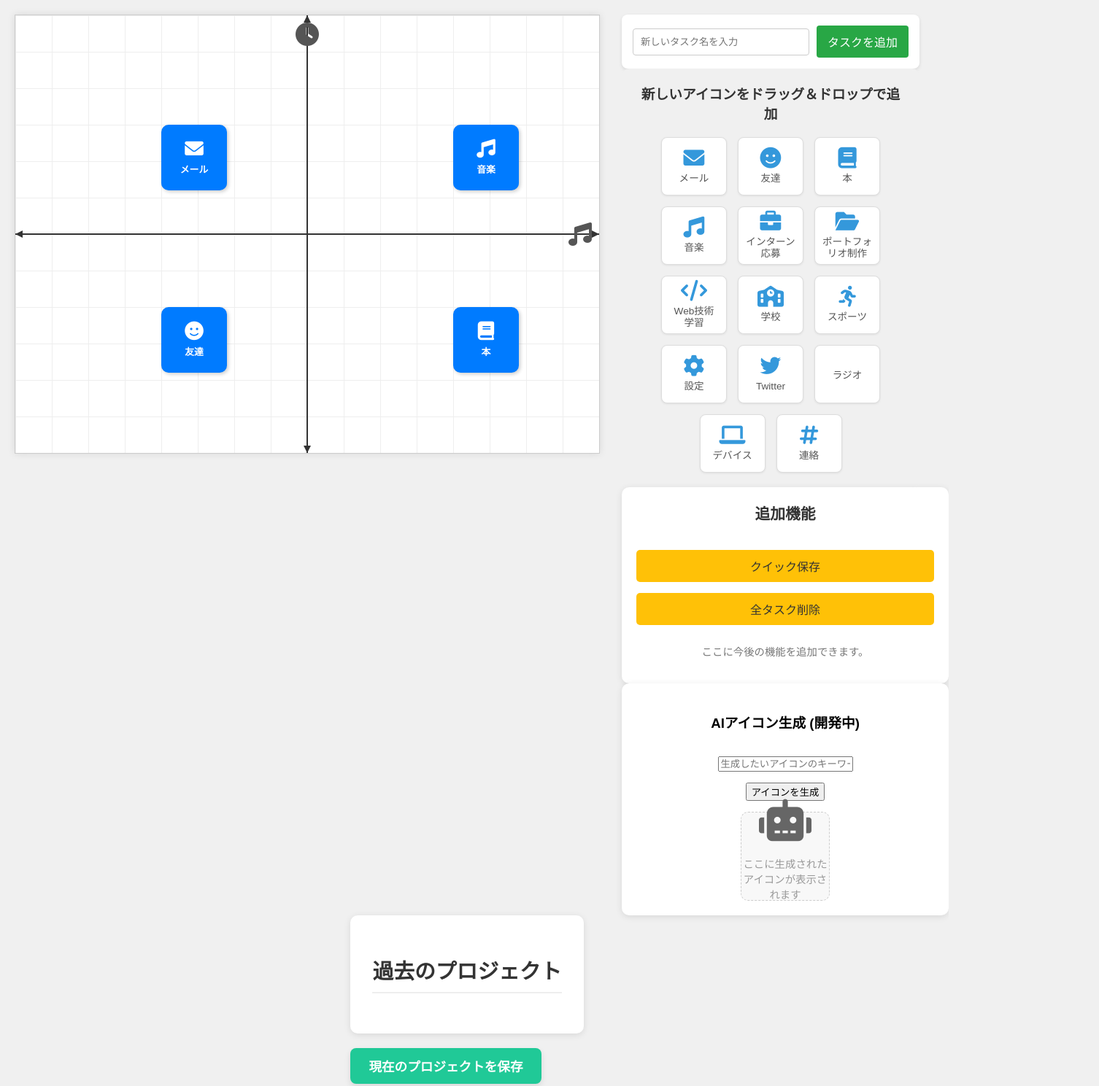
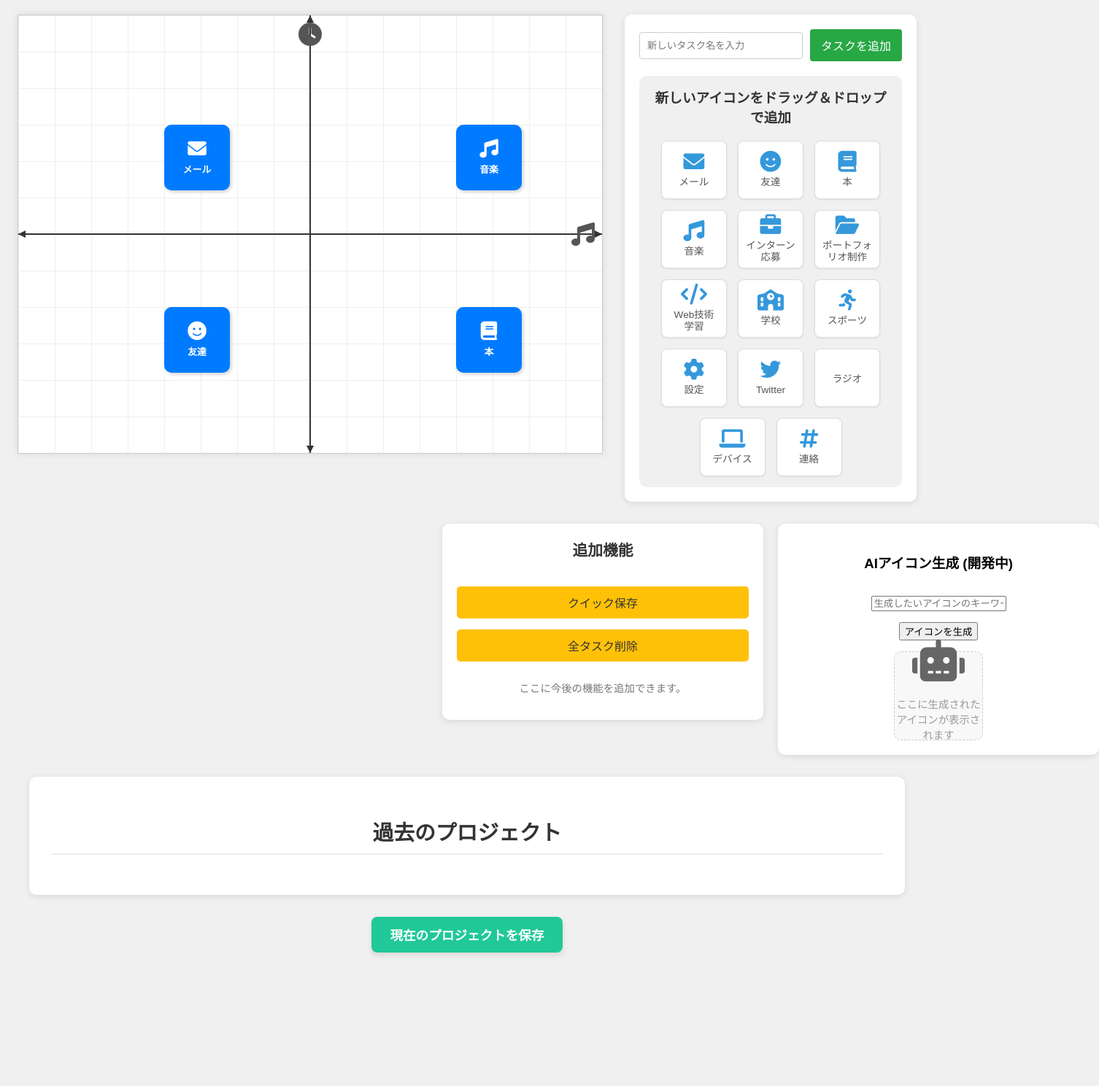
Before and after one commit to kohta-Aze/UI-UX_2025_0714, a plain HTML site: page index.html in a window 1280 px wide. Shown: the top 1489 px of the page at 73% size, 1506 px wide, since content can reach past the window. After the commit the page ends 1326 px from the top, so only its background shows below. Drawn offline with Linux system fonts and the light colour scheme.

Commit message:
Update style.css

```diff
--- a/style.css
+++ b/style.css
@@ -4,8 +4,8 @@ body {
     font-family: sans-serif;
     background-color: #f0f0f0;
     display: flex;
-    flex-direction: column;
-    justify-content: center;
+    flex-direction: column; /* 全体を縦方向に並べる */
+    justify-content: flex-start; /* 上から配置 */
     align-items: center;
     min-height: 100vh;
     padding: 20px;
@@ -13,16 +13,16 @@ body {
     overflow-y: auto;
 }
 
-/* メインコンテンツを囲むラッパー */
+/* メインコンテンツを囲むラッパー (地図と右側カラム) */
 .main-content-wrapper {
     display: flex;
-    flex-direction: row;
-    align-items: flex-start;
+    flex-direction: row; /* 横並び */
+    align-items: flex-start; /* 上揃え */
     justify-content: center;
     gap: 30px; /* 地図と操作パネルの間のスペース */
     width: 100%;
     max-width: 1400px;
-    /* margin-bottom: 40px; ★不要になるため削除 */
+    margin-bottom: 30px; /* 下の要素との間隔 */
 }
 
 /* --- メインのグリッドコンテナ (.container) --- */
@@ -35,7 +35,6 @@ body {
     border: 1px solid #ccc;
     background-color: #fff;
     box-shadow: 0 0 10px rgba(0,0,0,0.1);
-    margin-bottom: 0;
     flex-shrink: 0;
 }
 /* --- 軸のスタイル (変更なし) --- */
@@ -92,42 +91,94 @@ body {
 .task-icon.dragging { cursor: grabbing; z-index: 1000; }
 .task-icon.dragging-just-finished { pointer-events: none; }
 
-/* ★右側パネル全体のラッパー (新規) */
-.right-panel-wrapper {
+/* 右側のカラム全体を囲む新しいラッパー */
+.right-column-container {
     display: flex;
     flex-direction: column; /* 縦方向に要素を並べる */
-    gap: 30px; /* パネル間のスペース */
-    width: 400px; /* 右側パネル全体の幅 */
+    gap: 30px; /* 上下のパネル間のスペース */
+    width: 400px; /* 右側カラム全体の幅 */
     flex-shrink: 0;
 }
 
-/* --- 下部パネルのレイアウト (調整) --- */
-.bottom-panel {
+/* 右上部分: タスク追加とアイコンパレット */
+.top-right-panel {
     display: flex;
-    flex-direction: column; /* 縦積みに変更（以前の bottom-panel の内容） */
-    align-items: center;
+    flex-direction: column;
     gap: 20px;
-    width: 100%; /* 親要素の幅いっぱいに */
-    flex-shrink: 0;
+    background-color: #fff;
+    border-radius: 10px;
+    box-shadow: 0 2px 10px rgba(0,0,0,0.1);
+    padding: 20px;
+    width: 100%;
+    box-sizing: border-box;
 }
 
-.left-section {
+/* 右下部分: 追加機能とAIアイコン生成 */
+.bottom-right-panel {
     display: flex;
-    flex-direction: column;
-    align-items: center;
-    gap: 20px;
-    width: 100%;
-}
-
-/* AI画像生成機能と追加機能パネルを横並びにするラッパー */
-.ai-section-wrapper {
-    display: flex;
-    flex-direction: row; /* 横並び */
+    flex-direction: row; /* 横並びにする */
     gap: 20px;
     width: 100%;
     justify-content: center; /* 中央寄せ */
     align-items: flex-start; /* 上揃え */
 }
+
+
+/* --- テキスト入力フォーム (調整なし) --- */
+.add-task-form {
+    display: flex;
+    justify-content: center;
+    align-items: center;
+    gap: 10px;
+    /* padding: 15px; ★top-right-panel にパディングがあるので削除 */
+    /* background-color: #fff; ★top-right-panel に背景があるので削除 */
+    /* border-radius: 8px; ★top-right-panel に角丸があるので削除 */
+    /* box-shadow: 0 2px 5px rgba(0,0,0,0.1); ★top-right-panel にシャドウがあるので削除 */
+    width: 100%;
+    box-sizing: border-box;
+}
+.add-task-form input[type="text"] {
+    flex-grow: 1;
+    padding: 10px; border: 1px solid #ccc; border-radius: 4px;
+}
+.add-task-form button {
+    padding: 10px 15px; background-color: #28a745; color: white;
+    border: none; border-radius: 4px; cursor: pointer; font-size: 1em;
+    transition: background-color 0.2s ease-in-out;
+}
+.add-task-form button:hover { background-color: #218838; }
+
+/* --- ドラッグ可能なアイコンパレット (調整なし) --- */
+.draggable-icons-container {
+    /* padding: 20px; ★top-right-panel にパディングがあるので削除 */
+    background-color: #f0f0f0; /* 内側の背景色 */
+    border-radius: 10px;
+    text-align: center;
+    width: 100%;
+    box-sizing: border-box;
+    padding: 15px; /* 内側のパディング */
+}
+.draggable-icons-container h3 { margin-top: 0; margin-bottom: 20px; color: #333; }
+.icon-palette {
+    display: flex; flex-wrap: wrap; gap: 15px; justify-content: center;
+}
+.draggable-icon {
+    display: flex; flex-direction: column; align-items: center; justify-content: center;
+    padding: 10px; border: 1px solid #ddd; border-radius: 8px; background-color: #fff;
+    cursor: grab; transition: transform 0.1s ease-in-out, box-shadow 0.2s ease;
+    width: 90px; height: 80px; box-sizing: border-box; box-shadow: 0 1px 3px rgba(0,0,0,0.08);
+}
+.draggable-icon:hover { box-shadow: 0 4px 8px rgba(0,0,0,0.15); transform: translateY(-2px); }
+.draggable-icon i { margin-bottom: 5px; color: #3498db; font-size: 1.8em; }
+.draggable-icon span {
+    font-size: 0.85em; color: #555; text-align: center; word-break: break-word; line-height: 1.2;
+}
+.is-dragging {
+    opacity: 0.5;
+    border: 2px dashed #007bff;
+    z-index: 1000;
+}
+
 
 /* AI画像生成機能 */
 .ai-image-generator {
@@ -135,13 +186,13 @@ body {
     border-radius: 10px;
     box-shadow: 0 2px 10px rgba(0,0,0,0.1);
     padding: 20px;
-    width: 100%; /* ai-section-wrapperの残り幅に合わせる */
+    width: 100%;
     display: flex;
     flex-direction: column;
     align-items: center;
     gap: 15px;
     flex-shrink: 0;
-    flex-grow: 1; /* ai-section-wrapper内でスペースを埋める */
+    flex-grow: 1;
 }
 
 /* 追加機能パネル */
@@ -150,13 +201,13 @@ body {
     border-radius: 10px;
     box-shadow: 0 2px 10px rgba(0,0,0,0.1);
     padding: 20px;
-    width: 100%; /* ai-section-wrapperの残り幅に合わせる */
+    width: 100%;
     display: flex;
     flex-direction: column;
     align-items: center;
     gap: 15px;
     flex-shrink: 0;
-    flex-grow: 1; /* ai-section-wrapper内でスペースを埋める */
+    flex-grow: 1;
     text-align: center;
 }
 
@@ -186,61 +237,6 @@ body {
     font-size: 0.9em;
     color: #777;
     margin-top: 10px;
-}
-
-
-/* --- テキスト入力フォーム (調整なし) --- */
-.add-task-form {
-    display: flex;
-    justify-content: center;
-    align-items: center;
-    gap: 10px;
-    padding: 15px;
-    background-color: #fff;
-    border-radius: 8px;
-    box-shadow: 0 2px 5px rgba(0,0,0,0.1);
-    width: 100%;
-    box-sizing: border-box;
-}
-.add-task-form input[type="text"] {
-    flex-grow: 1;
-    padding: 10px; border: 1px solid #ccc; border-radius: 4px;
-}
-.add-task-form button {
-    padding: 10px 15px; background-color: #28a745; color: white;
-    border: none; border-radius: 4px; cursor: pointer; font-size: 1em;
-    transition: background-color 0.2s ease-in-out;
-}
-.add-task-form button:hover { background-color: #218838; }
-
-/* --- ドラッグ可能なアイコンパレット (調整なし) --- */
-.draggable-icons-container {
-    padding: 20px;
-    background-color: #f0f0f0;
-    border-radius: 10px;
-    text-align: center;
-    width: 100%;
-    box-sizing: border-box;
-}
-.draggable-icons-container h3 { margin-top: 0; margin-bottom: 20px; color: #333; }
-.icon-palette {
-    display: flex; flex-wrap: wrap; gap: 15px; justify-content: center;
-}
-.draggable-icon {
-    display: flex; flex-direction: column; align-items: center; justify-content: center;
-    padding: 10px; border: 1px solid #ddd; border-radius: 8px; background-color: #fff;
-    cursor: grab; transition: transform 0.1s ease-in-out, box-shadow 0.2s ease;
-    width: 90px; height: 80px; box-sizing: border-box; box-shadow: 0 1px 3px rgba(0,0,0,0.08);
-}
-.draggable-icon:hover { box-shadow: 0 4px 8px rgba(0,0,0,0.15); transform: translateY(-2px); }
-.draggable-icon i { margin-bottom: 5px; color: #3498db; font-size: 1.8em; }
-.draggable-icon span {
-    font-size: 0.85em; color: #555; text-align: center; word-break: break-word; line-height: 1.2;
-}
-.is-dragging {
-    opacity: 0.5;
-    border: 2px dashed #007bff;
-    z-index: 1000;
 }
 
 
@@ -302,37 +298,27 @@ body {
 }
 .close-button:hover, .close-button:focus { color: #333; text-decoration: none; }
 
-/* プロジェクト保存ボタンのスタイル (位置調整) */
-.save-project-button {
-    padding: 12px 25px;
-    background-color: #20c997;
-    color: white;
-    border: none;
-    border-radius: 8px;
-    cursor: pointer;
-    font-size: 1.1em;
-    font-weight: bold;
-    transition: background-color 0.2s ease-in-out, transform 0.1s ease;
-    margin-top: 20px; /* 他の要素からのマージン */
-    box-shadow: 0 4px 8px rgba(0,0,0,0.1);
+
+/* 下部エリア全体のラッパー (過去のプロジェクトと保存ボタン) */
+.bottom-area-wrapper {
+    display: flex;
+    flex-direction: column; /* 縦に並べる */
+    align-items: center; /* 中央揃え */
+    gap: 30px; /* 各要素間のスペース */
+    width: 100%;
+    max-width: 1400px; /* main-content-wrapper と同じ幅に合わせる */
+    box-sizing: border-box;
+    padding: 0 20px; /* 左右の余白 */
 }
 
-.save-project-button:hover {
-    background-color: #17a27b;
-    transform: translateY(-2px);
-}
-
-/* ★アーカイブセクションのスタイル (調整) */
+/* アーカイブセクションのスタイル */
 .archive-section {
-    width: 100%;
-    /* max-width: 1400px; ★不要になるため削除 */
+    width: 100%; /* 親の幅いっぱいに */
     background-color: #fff;
     border-radius: 10px;
     box-shadow: 0 2px 10px rgba(0,0,0,0.1);
     padding: 30px;
-    /* margin-top: 20px; ★不要になるため削除 */
     box-sizing: border-box;
-    flex-shrink: 0; /* 縮まないように */
 }
 
 .archive-section h2 {
@@ -413,6 +399,26 @@ body {
     background-color: #c82333;
 }
 
+/* プロジェクト保存ボタンのスタイル (位置調整) */
+.save-project-button {
+    padding: 12px 25px;
+    background-color: #20c997;
+    color: white;
+    border: none;
+    border-radius: 8px;
+    cursor: pointer;
+    font-size: 1.1em;
+    font-weight: bold;
+    transition: background-color 0.2s ease-in-out, transform 0.1s ease;
+    box-shadow: 0 4px 8px rgba(0,0,0,0.1);
+    /* margin-top は bottom-area-wrapper の gap で対応 */
+}
+
+.save-project-button:hover {
+    background-color: #17a27b;
+    transform: translateY(-2px);
+}
+
 
 /* --- レスポンシブ対応 --- */
 @media (max-width: 768px) {
@@ -422,8 +428,8 @@ body {
 
     .main-content-wrapper {
         flex-direction: column; /* スマホでは縦積みに戻す */
-        gap: 0;
-        /* margin-bottom: 20px; ★削除 */
+        gap: 20px; /* 各セクション間のスペース */
+        margin-bottom: 20px;
     }
 
     .container {
@@ -431,33 +437,24 @@ body {
         height: auto;
         aspect-ratio: 4 / 3;
         max-height: none;
-        margin-bottom: 20px; /* 下のパネルとのスペースを復活 */
+        margin-bottom: 0; /* main-content-wrapper の gap で調整 */
     }
 
-    /* ★right-panel-wrapper もスマホでは縦積みに */
-    .right-panel-wrapper {
+    .right-column-container {
         width: 100%;
         gap: 20px; /* パネル間のスペース */
     }
 
-    .bottom-panel {
+    .top-right-panel,
+    .bottom-right-panel,
+    .additional-features-panel,
+    .ai-image-generator {
         width: 100%;
-        flex-direction: column; /* スマホでは縦積みに戻す */
-        gap: 20px;
-    }
-
-    .left-section,
-    .additional-features-panel,
-    .ai-image-generator,
-    .archive-section { /* ★追加 */
-        width: 100%; /* スマホでは各セクションが横幅いっぱいに */
-        max-width: 100%;
         box-sizing: border-box;
     }
 
-    /* AIセクションラッパーはスマホでは不要になるため、display: contentsなどで無視 */
-    .ai-section-wrapper {
-        flex-direction: column; /* スマホではAIと追加機能も縦積みに */
+    .bottom-right-panel {
+        flex-direction: column; /* スマホでは追加機能とAIも縦積みに */
         gap: 20px;
     }
 
@@ -483,10 +480,15 @@ body {
         width: 100%;
     }
 
+    /* 下部エリア全体のラッパー */
+    .bottom-area-wrapper {
+        padding: 0 10px; /* 左右の余白を小さく */
+        gap: 20px;
+    }
+
     /* アーカイブセクションのスマホ対応 (調整) */
     .archive-section {
         padding: 20px 15px;
-        /* margin-bottom: 20px; ★削除 */
     }
 
     .archive-list {
```
